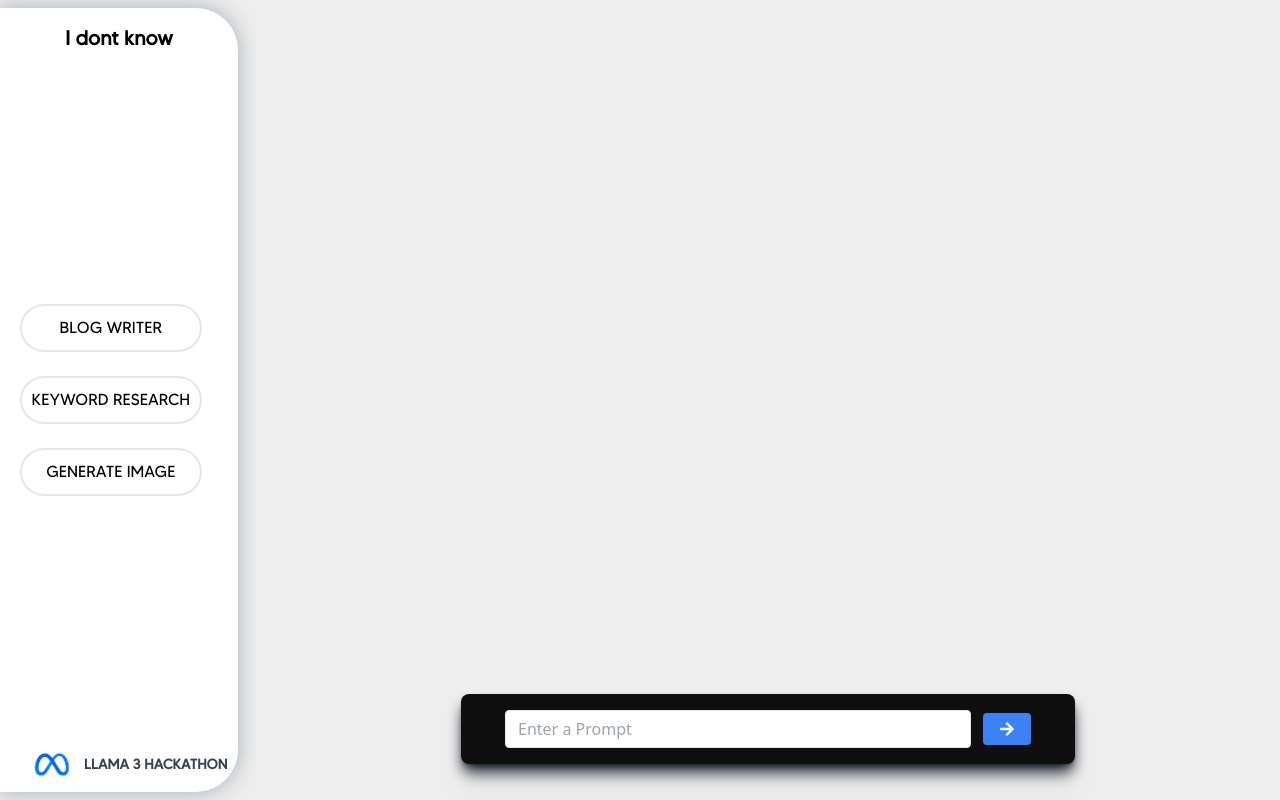
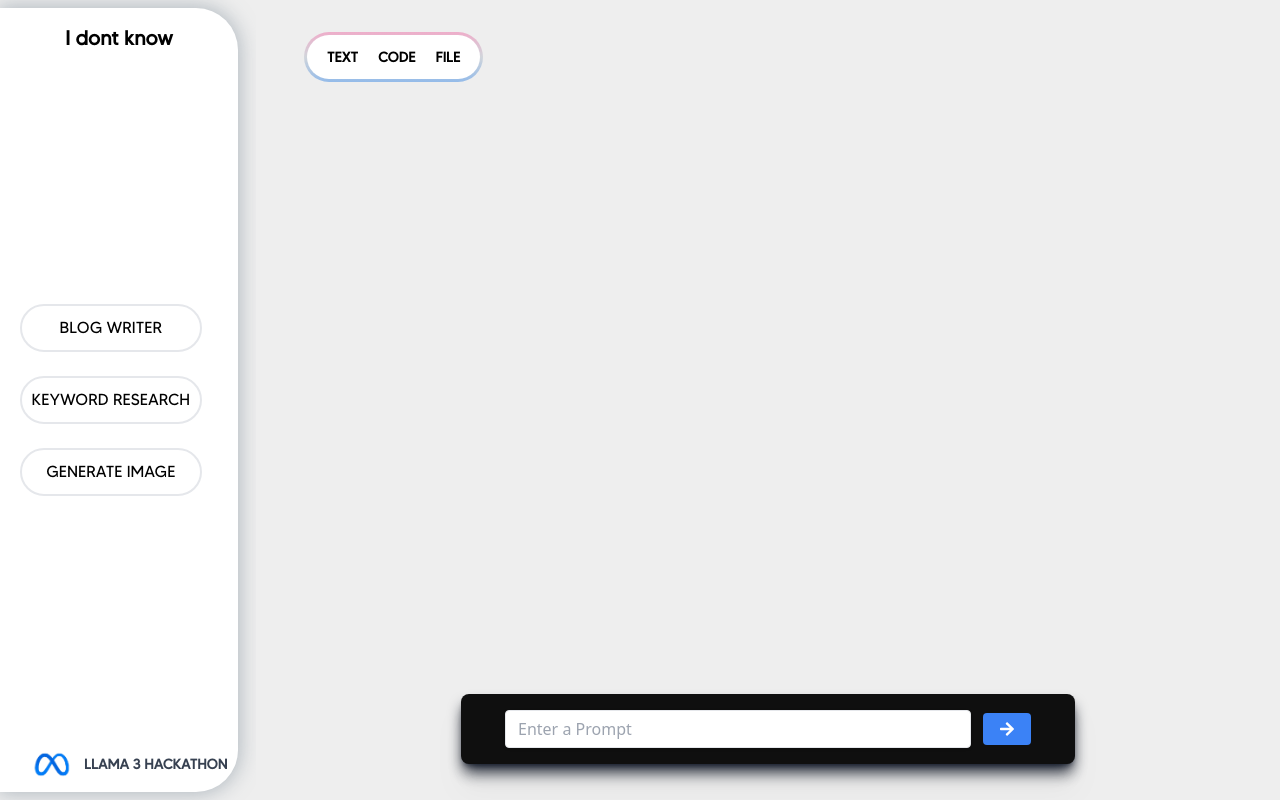
Before and after one commit to nagesh-merva/TogetherAi_model, a React (Vite) app in the folder frontend/: page / in a window 1280 px wide. Built offline with nearby package versions, Linux system fonts and the light colour scheme.

Commit message:
added ouput type button

```diff
--- a/frontend/src/App.jsx
+++ b/frontend/src/App.jsx
@@ -1,8 +1,6 @@
 import Display from "./components/Display"
 
 function App() {
-
-
   return (
     <div className="">
       <Display />
--- a/frontend/src/components/Display.jsx
+++ b/frontend/src/components/Display.jsx
@@ -2,7 +2,7 @@ import { useState } from "react"
 import SideBar from "./SideBar"
 import Loading from "./loading"
 import TypingEffect from './TypingEffect'
-
+import SwitchOutput from "./TypeSwitch"
 import { FaArrowRight } from 'react-icons/fa'
 
 function Display() {
@@ -44,6 +44,7 @@ function Display() {
         <div className="relative h-screen w-full flex">
             <SideBar />
             <div className="relative flex justify-center items-center h-full w-4/5 bg-custom-white">
+                <SwitchOutput />
                 <div className="h-3/5 w-full ">
                     {loading ? (
                         <Loading />
--- /dev/null
+++ b/frontend/src/components/TypeSwitch.jsx
@@ -0,0 +1,16 @@
+
+
+function SwitchOutput() {
+
+    return (
+        <div className="absolute top-8 z-40 left-12 h-fit w-auto rounded-full bg-gradient-to-b from-[rgba(238,174,202,1)] via-gray-300 to-[rgba(148,187,233,1)]">
+            <div className="bg-white rounded-full m-[3px] px-5 space-x-5">
+                <button className=" py-3 font-semibold font-tommy text-sm">TEXT</button>
+                <button className=" py-3 font-semibold font-tommy text-sm">CODE</button>
+                <button className=" py-3 font-semibold font-tommy text-sm">FILE</button>
+            </div>
+        </div>
+    )
+}
+
+export default SwitchOutput
```
